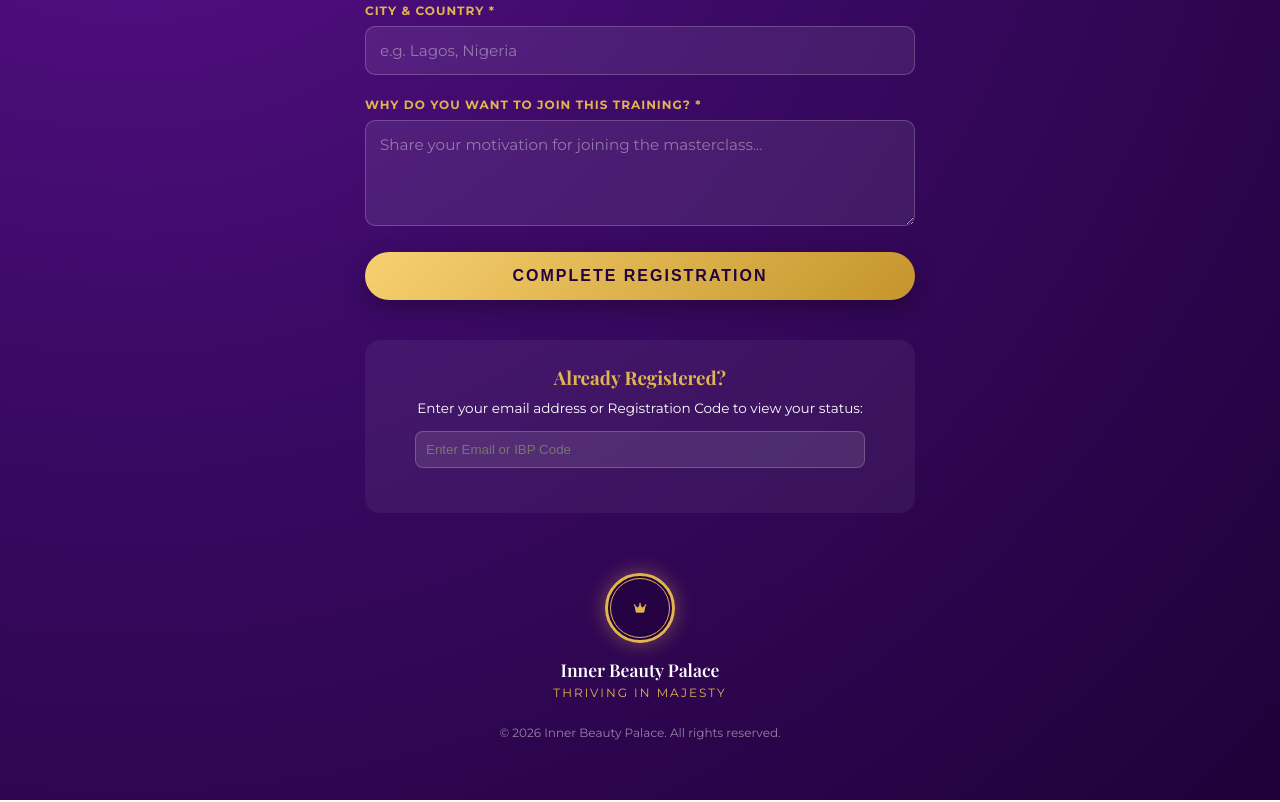
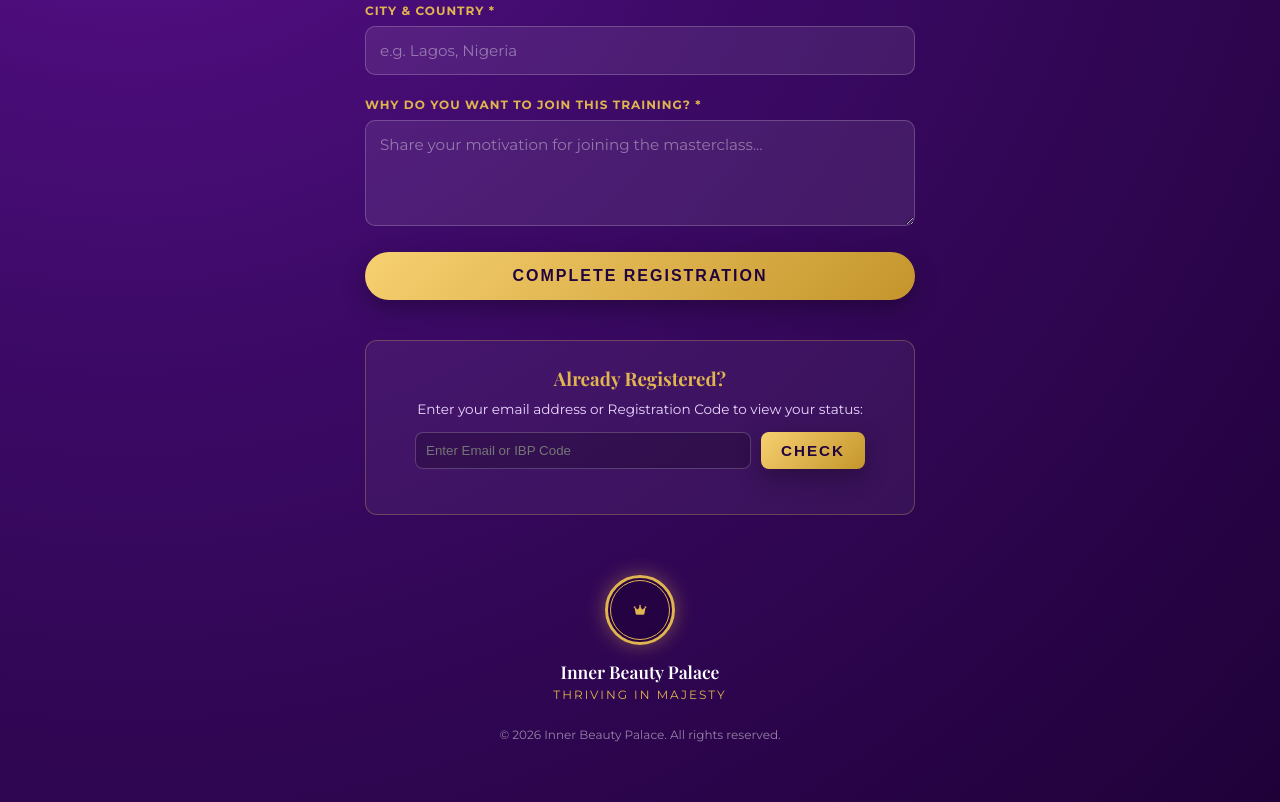
Before and after one commit to davidalade52-create/inner-beauty-palace, a website: page Frontend/index.html in a window 1280 px wide. Shown: the part 3583-4385 px from the top of the page. Drawn offline with nearby package versions, Linux system fonts and the light colour scheme; a web font is replaced by a local one.

Commit message:
restore check button in index.html

```diff
--- a/Frontend/index.html
+++ b/Frontend/index.html
@@ -193,13 +193,13 @@
 
             <div id="responseMsg" style="margin-top: 15px;"></div>
 
-            <div class="student-lookup-box" style="margin-top: 40px; background: rgba(255,255,255,0.05); padding: 25px; border-radius: 15px;">
+            <div class="student-lookup-box" style="margin-top: 40px; background: rgba(255, 255, 255, 0.05); padding: 25px; border-radius: 12px; border: 1px solid rgba(224, 180, 79, 0.3); text-align: center;">
     <h3 style="color: var(--gold-primary); font-family: 'Playfair Display', serif; margin-bottom: 10px;">Already Registered?</h3>
-    <p style="font-size: 0.85rem; margin-bottom: 15px;">Enter your email address or Registration Code to view your status:</p>
+    <p style="font-size: 0.85rem; margin-bottom: 15px; color: #ebd8ff;">Enter your email address or Registration Code to view your status:</p>
 
     <div style="display: flex; gap: 10px; max-width: 450px; margin: 0 auto;">
-        <input type="text" id="lookupInput" placeholder="Enter Email or IBP Code" style="flex: 1; padding: 10px; border-radius: 8px; border: 1px solid rgba(255,255,255,0.2); background: rgba(255,255,255,0.1); color: white;">
-
+        <input type="text" id="lookupInput" placeholder="Enter Email or IBP Code" style="flex: 1; padding: 10px; border-radius: 8px; border: 1px solid rgba(255, 255, 255, 0.2); background: rgba(0, 0, 0, 0.2); color: white;">
+        <button type="button" onclick="checkRegistration()" class="btn-gold" style="padding: 10px 20px; border-radius: 8px; cursor: pointer;">CHECK</button>
     </div>
 
     <div id="lookupResult" style="margin-top: 20px; text-align: left; font-size: 0.9rem;"></div>
```
